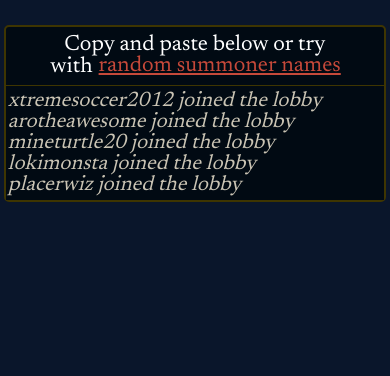
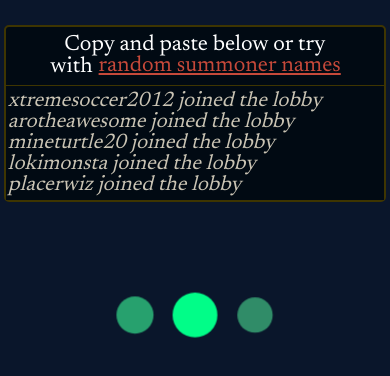
Before and after one commit to braydenwerner/LOL-Primate, a Next.js app: page /ChampSelectPage in a window 390 px wide. Shown: the top 376 px of the page. Built offline with nearby package versions, Linux system fonts and the light colour scheme; no server answers.

Commit message:
Updated mobile loading component

```diff
--- a/src/pages/ChampSelectPage.tsx
+++ b/src/pages/ChampSelectPage.tsx
@@ -303,6 +303,7 @@ const ChampSelectPage: React.FC = () => {
   }
 
   const largeScreen = useMediaQuery('(min-width: 800px)')
+  const mediumScreen = useMediaQuery('(min-width: 600px)')
 
   return (
     <>
@@ -311,8 +312,8 @@ const ChampSelectPage: React.FC = () => {
         <meta property="og:title" content="LOL Gorilla Home" key="title" />
         <meta name="description" content="Win more games!" />
       </Head>
-      {isLoading && (
-        <LoadingContainer>
+      {!isLoading && (
+        <LoadingContainer mediumScreen={mediumScreen}>
           <ImpulseSpinner size={150} />
         </LoadingContainer>
       )}
@@ -410,12 +411,16 @@ const StyledTextField = styled.textarea`
   }
 `
 
-const LoadingContainer = styled.div`
+interface LoadingContainerProps {
+  mediumScreen: boolean
+}
+
+const LoadingContainer = styled.div<LoadingContainerProps>`
   position: absolute;
   margin-left: auto;
   margin-right: auto;
   left: 0;
   right: 0;
-  top: 250px;
+  top: ${props => props.mediumScreen ? '250px' : '300px'};
   width: 150px;
 `
```
